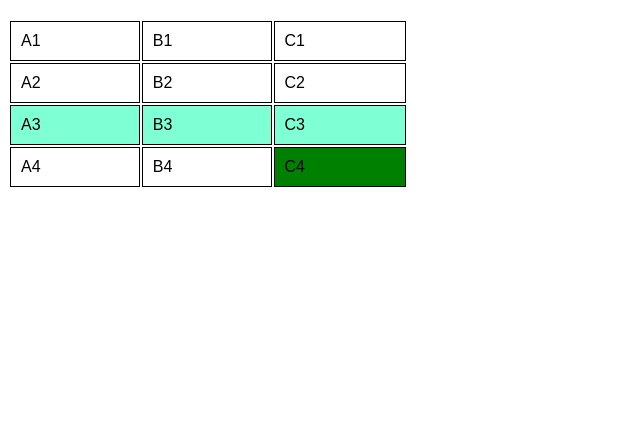
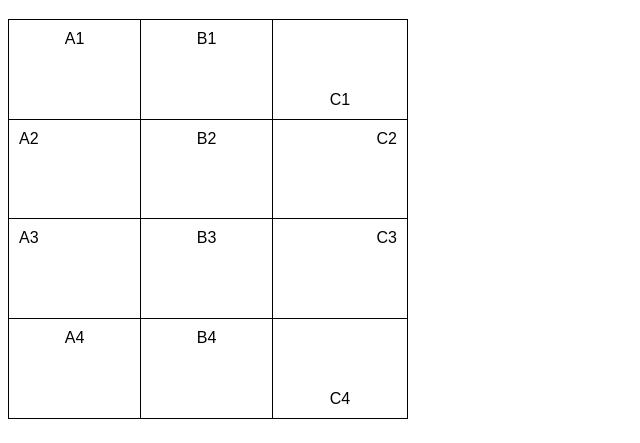
Before and after one commit to RenatoSilva2/html-css, a plain HTML site: page Exercicios/ex024/index.html in a window 1280 px wide. Shown: the part 61-504 px from the top of the page, without its empty margins (0-640 px from the left). Drawn offline with Linux system fonts and the light colour scheme.

Commit message:
tabelas: text align, vertical align

```diff
--- a/Exercicios/ex024/index.html
+++ b/Exercicios/ex024/index.html
@@ -10,18 +10,26 @@
         }
         table{
             width: 400px;
-            border-collapse:separate; /*BORDER COLLAPSE; SERVE PARA DEIXAR A BORDA DAS LINHAS COLADAS OU NÃO, ATRIBUTO COLLAPSE DEIXA COLADA, SEPARETE, DEIXA SEPARADA*/
+            height: 400px;
+            border-collapse: collapse; /*BORDER COLLAPSE; SERVE PARA DEIXAR A BORDA DAS LINHAS COLADAS OU NÃO, ATRIBUTO COLLAPSE DEIXA COLADA, SEPARETE, DEIXA SEPARADA*/
         }
         td{
             border: 1px solid black;
             padding: 10px;
-        }
-        tr.linha{
-            background-color: aquamarine;
+            text-align: center; /*Podemos usar TEXT ALIGH*/
+            vertical-align: top; /*Serve para alinhar textos em baixo, meio ou em cima de forma vertical*/
         }
 
-        td.verde{
-            background-color: green;
+        .numero{
+            text-align: right;
+        }
+
+        .bottom{
+            vertical-align: bottom;
+        }
+
+        .esquerda {
+            text-align: left;
         }
 
     </style>
@@ -39,21 +47,21 @@
         <tr> <!--Primeira linha-->
             <td>A1</td>
             <td>B1</td>
-            <td>C1</td>
+            <td class="bottom">C1</td>
         </tr>
         <tr> <!--Segunda linha-->
-            <td>A2</td>
+            <td class="esquerda">A2</td>
             <td>B2</td>
-            <td>C2</td>
+            <td class="numero">C2</td>
         </tr>
         <tr class="linha"> <!--Terceira linha-->
-            <td>A3</td>
+            <td class="esquerda">A3</td>
             <td>B3</td>
-            <td>C3</td>
+            <td class="numero">C3</td>
         </tr> <!--Quarta linha linha-->
             <td>A4</td>
             <td>B4</td>
-            <td class="verde">C4</td>
+            <td class="bottom">C4</td>
     </table>
 </body>
 </html>
```
